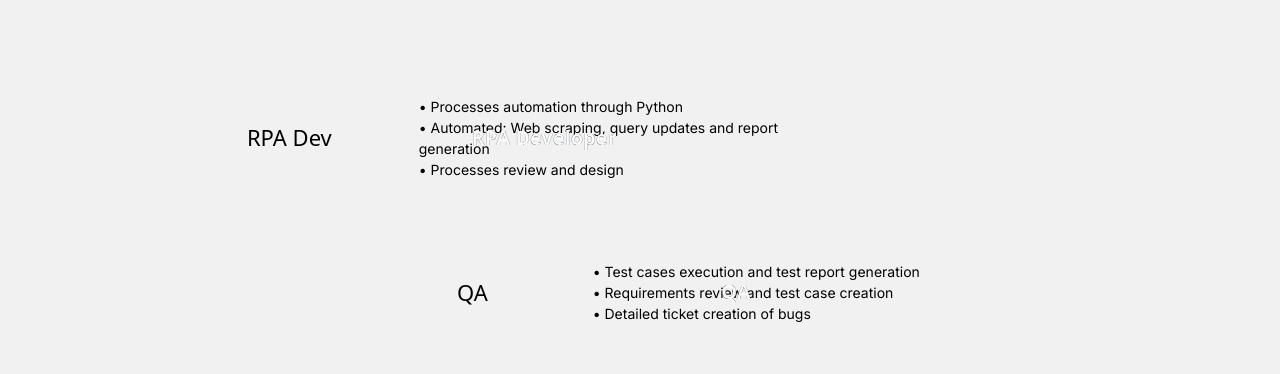
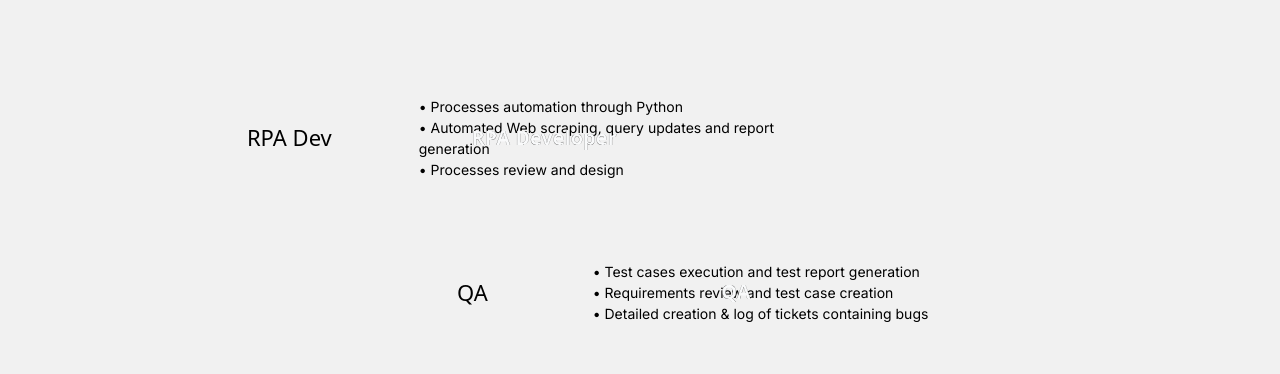
Before and after one commit to peareon/Portfolio, a Next.js app: page / in a window 1280 px wide. Shown: the part 1687-2061 px from the top of the page. Built offline with nearby package versions, Linux system fonts and the light colour scheme; a web font is replaced by a local one.

Commit message:
CV loaded

```diff
--- a/package.json
+++ b/package.json
@@ -1,8 +1,11 @@
 {
+  "homepage": "https://peareon.github.io/Portfolio",
   "name": "portfolio",
   "version": "0.1.0",
   "private": true,
   "scripts": {
+    "predeploy": "npm run build",
+    "deploy": "gh-pages -d build",
     "dev": "next dev",
     "build": "next build",
     "start": "next start",
@@ -22,6 +25,7 @@
   "devDependencies": {
     "autoprefixer": "^10.4.15",
     "concurrently": "^8.2.1",
+    "gh-pages": "^6.1.1",
     "postcss": "^8.4.29",
     "tailwindcss": "^3.3.3"
   }
--- a/src/app/components/Navbar.jsx
+++ b/src/app/components/Navbar.jsx
@@ -16,7 +16,7 @@ export default function Navbar(){
                     <li><a href="#projects" className="hover:text-gray-950 hover:text-[17px]">Projects</a></li>
                     <li><a href="#experience" className="hover:text-gray-950 hover:text-[17px]">Experience</a></li>
                     <li><a href="#contacto" className="hover:text-gray-950 hover:text-[17px]">Contact</a></li>
-                    <li><a href="/images/Blog_Preview.gif" download={true} className="hover:text-gray-950 hover:text-[17px]">Resume</a></li>
+                    <li><a href="/CV.pdf" download={true} className="hover:text-gray-950 hover:text-[17px]">Resume</a></li>
                 </ul>
             </div>
             <div className="sm:hidden flex flex-1 justify-end items-center">
--- a/src/app/constants/contants.js
+++ b/src/app/constants/contants.js
@@ -82,7 +82,7 @@ export const experience = [
         role2: "RPA Dev",
         tasks: [
             "• Processes automation through Python",
-            '• Automated:  Web scraping, query updates and report generation',
+            '• Automated Web scraping, query updates and report generation',
             '• Processes review and design',
         ],
         position: "self-start",
@@ -96,7 +96,7 @@ export const experience = [
         tasks: [
             "• Test cases execution and test report generation",
             '• Requirements review and test case creation',
-            '• Detailed ticket creation of bugs',
+            '• Detailed creation & log of tickets containing bugs',
         ],
         position: "self-end",
         imgpos: "right",
```
Also changed, not shown: 1 other file (tests, documents, lock files or other folders).
